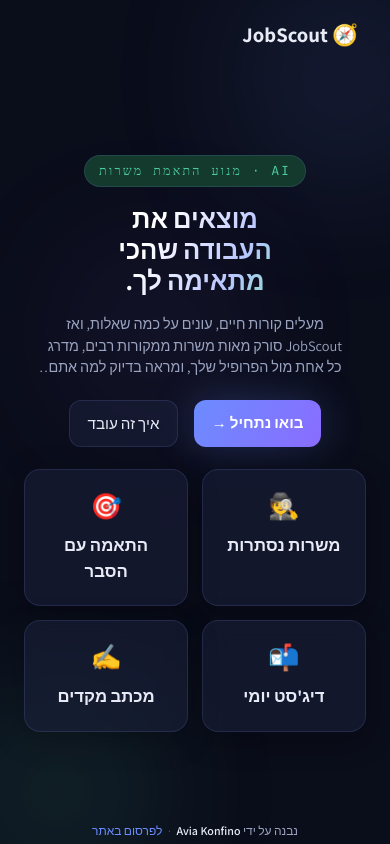
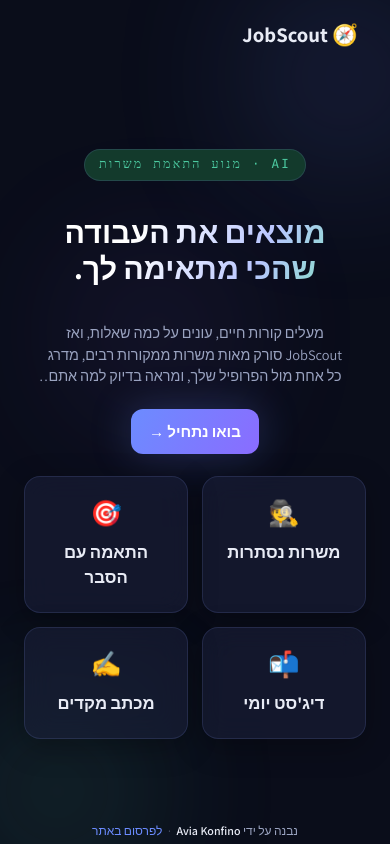
Before and after one commit to aviakon/jobscout, a FastAPI app: page / in a window 390 px wide. Run offline with FastAPI, Linux system fonts and the light colour scheme.

Commit message:
Enlarge the landing headline and restore the feature card text
The headline was small relative to the paragraph under it. It now scales
up (41px instead of 30px on a 648px tall window, 59px on a large screen)
and both it and the paragraph share a 33rem measure, so the headline can
never render wider than the text beneath it at any viewport. Widening it
also lets the longest variant wrap to two lines instead of three, which
reads better and pays for the extra size.

The four feature cards lost their sentences on any window under 700px
tall, which includes an ordinary laptop at 125% display scaling. That
condition was wrong: the descriptions only fail to fit when the cards
stack two across, which is a matter of width, not height. Hiding them is
now tied to narrow screens alone, and short windows instead give up space
from the chrome and the returning-profiles strip.

Dropped the secondary call to action, leaving only "בואו נתחיל".

Still scroll free at 375x812, 375x667, 768x1024, 1280x800, 1366x650,
1436x648 and 1920x1080.

Co-Authored-By: Claude Opus 5 <noreply@anthropic.com>

```diff
--- a/app/static/style.css
+++ b/app/static/style.css
@@ -319,13 +319,18 @@ body.landing .full { flex: 1; width: 100%;  /* auto side margins would otherwise
 .hero-rotator { display: grid; justify-items: center; align-items: center; }
 .hero-line {
   grid-area: 1 / 1;
-  font-size: clamp(1.6rem, min(4.6vw, 4.6vh), 3.4rem); font-weight: 700; line-height: 1.2; letter-spacing: 0;
-  max-width: 15ch; text-wrap: balance; margin: 0; opacity: 0; transform: translateY(14px);
+  font-size: clamp(1.9rem, min(5.6vw, 6.4vh), 3.7rem); font-weight: 700; line-height: 1.18; letter-spacing: 0;
+  /* never wider than the paragraph below it, at any font size */
+  /* 33rem is the paragraph's own rendered cap (56ch at its largest size), so the
+     headline can grow but never end up wider than the text underneath it */
+  max-width: min(19ch, 33rem, 100%); text-wrap: balance; margin: 0; opacity: 0; transform: translateY(14px);
   transition: opacity .6s ease, transform .6s ease; background: linear-gradient(120deg, #fff 30%, #b9c6ff 70%, #7de0bd);
   -webkit-background-clip: text; background-clip: text; color: transparent;
 }
 .hero-line.on { opacity: 1; transform: translateY(0); }
-.hero-sub { color: var(--muted); font-size: clamp(0.9rem, 1.7vw, 1.2rem); max-width: 56ch;
+/* 33rem is the shared measure: the headline is capped to the same value, so it
+   can grow without ever becoming wider than this paragraph */
+.hero-sub { color: var(--muted); font-size: clamp(0.9rem, 1.7vw, 1.2rem); max-width: min(33rem, 100%);
   margin: clamp(0.7rem, 2vh, 1.2rem) auto clamp(1rem, 2.6vh, 2rem); }
 .cta-row { display: flex; gap: 1rem; flex-wrap: wrap; justify-content: center; }
 .btn-primary {
@@ -358,26 +363,35 @@ body.landing .full { flex: 1; width: 100%;  /* auto side margins would otherwise
   background: var(--glass); border: 1px solid var(--glass-border); border-radius: 12px; transition: transform .15s, border-color .15s;
 }
 .ret-card:hover { transform: translateY(-2px); border-color: var(--accent); }
-/* Keeping the landing page scroll-free on phones and short windows: the cards
-   drop to icon + title (the descriptions are the only thing that will not fit)
-   and the buttons stay on one row. */
-@media (max-width: 560px), (max-height: 700px) {
+/* NARROW screens only. On a phone the four cards stack two across, so their
+   descriptions are the one thing that genuinely cannot fit. A short but wide
+   window has room for them, so width is the condition here, never height. */
+@media (max-width: 560px) {
   body.landing .feature p { display: none; }
   body.landing .feature { text-align: center; }
-  body.landing .cta-row .btn-primary,
-  body.landing .cta-row .btn-ghost { font-size: 0.95rem; padding: 0.7rem 1.1rem; }
+  body.landing .cta-row .btn-primary { font-size: 0.95rem; padding: 0.7rem 1.1rem; }
   body.landing .ret-grid { grid-template-columns: repeat(auto-fill, minmax(140px, 1fr)); }
   body.landing .hero-sub {
     display: -webkit-box; -webkit-line-clamp: 3; -webkit-box-orient: vertical; overflow: hidden;
   }
 }
 
-/* Short windows (small laptops, phones in landscape): tighten the chrome too. */
+/* SHORT windows (small laptops, display scaling, phones in landscape): tighten
+   the chrome and trim the paragraph, but keep the card text. */
 @media (max-height: 700px) {
   body.landing .topbar.minimal { padding: 0.5rem 1.2rem; }
-  body.landing .full { gap: clamp(0.6rem, 2.2vh, 1.4rem); padding-block: 0.4rem; }
-  body.landing .eyebrow { margin-bottom: clamp(0.4rem, 1.2vh, 0.8rem); }
-  body.landing .hero-sub { -webkit-line-clamp: 2; margin-bottom: clamp(0.6rem, 1.8vh, 1rem); }
+  body.landing .full { gap: clamp(0.5rem, 1.8vh, 1.2rem); padding-block: 0.35rem; }
+  body.landing .eyebrow { margin-bottom: clamp(0.3rem, 1vh, 0.7rem); }
+  body.landing .hero-sub {
+    display: -webkit-box; -webkit-line-clamp: 2; -webkit-box-orient: vertical; overflow: hidden;
+    margin-bottom: clamp(0.5rem, 1.6vh, 0.9rem);
+  }
+  body.landing .feature { padding: 0.7rem 0.9rem; }
+  body.landing .feature p { font-size: 0.78rem; line-height: 1.45; }
+  /* the returning-profiles strip is secondary, so it gives up its space first */
+  body.landing .returning h2 { font-size: 0.92rem; margin-bottom: 0.35rem; }
+  body.landing .ret-card { padding: 0.45rem 0.8rem; }
+  body.landing .ret-card .rm { font-size: 0.72rem; }
 }
 
 .ret-card .rn { font-weight: 650; }
--- a/app/templates/landing.html
+++ b/app/templates/landing.html
@@ -22,8 +22,6 @@
     מדרג כל אחת מול הפרופיל שלך, ומראה בדיוק למה אתם מתאימים, כולל משרות שלא מגיעות לאתר LinkedIn.</p>
   <div class="cta-row">
     <a href="/start" class="btn-primary">בואו נתחיל →</a>
-    {% if candidates %}<a href="#returning" class="btn-ghost">כבר יש לי פרופיל</a>
-    {% else %}<a href="/start" class="btn-ghost">איך זה עובד</a>{% endif %}
   </div>
 </section>
 
```
